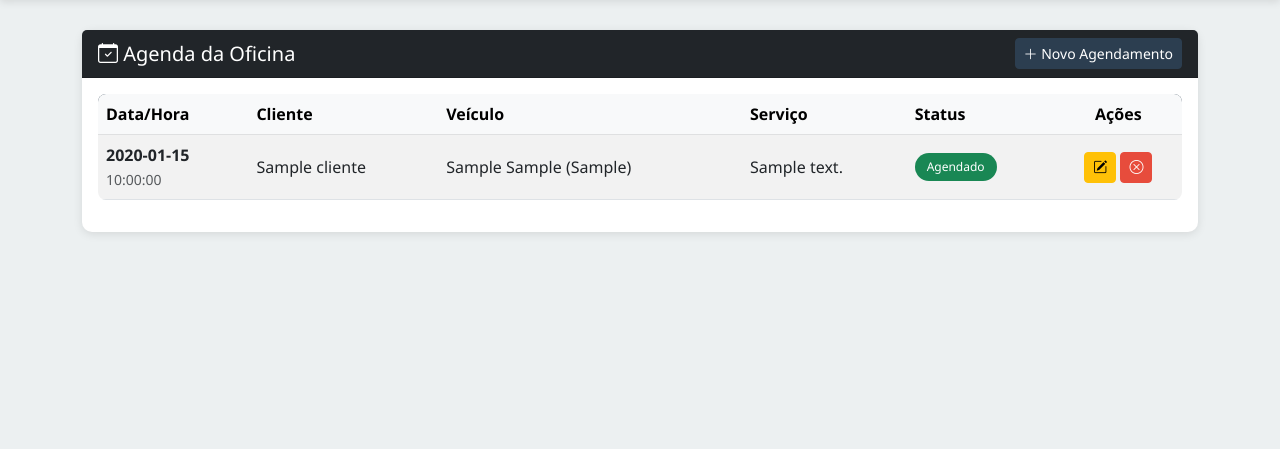
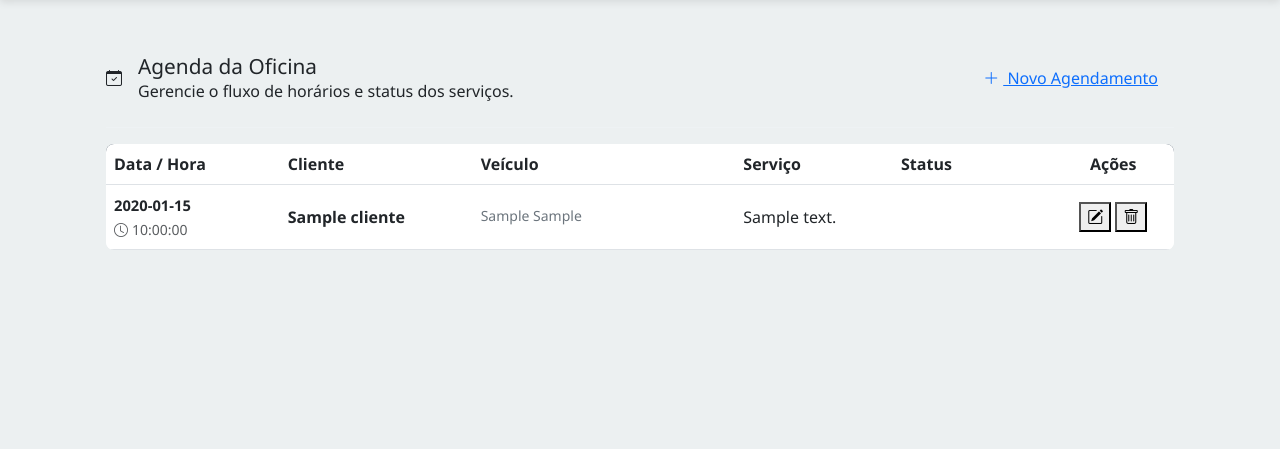
Before and after one commit to eduardacbayer/oficinapro, a Flask app: page /agendamentos in a window 1280 px wide. Shown: the part 62-511 px from the top of the page. Run offline with Flask 3, Linux system fonts and the light colour scheme; tables that the repository leaves empty hold one stand-in row (values such as "Sample post").

Commit message:
style: overhaul appointment tracking table and customize reschedule modal

```diff
--- a/oficina-app/templates/consulta_agendamentos.html
+++ b/oficina-app/templates/consulta_agendamentos.html
@@ -3,21 +3,37 @@
 {% block title %}Consulta de Agendamentos{% endblock %}
 
 {% block content %}
-<div class="row">
+<div class="row mb-5">
     <div class="col-12">
-        <div class="card">
-            <div class="card-header bg-dark text-white d-flex justify-content-between align-items-center">
-                <h5 class="mb-0"><i class="bi bi-calendar-check"></i> Agenda da Oficina</h5>
-                <a href="/agendar" class="btn btn-primary btn-sm">
-                    <i class="bi bi-plus-lg"></i> Novo Agendamento
+        <!-- CONTAINER REFINADO -->
+        <div class="card-oficina-clean p-4">
+
+            <!-- HEADER DA LISTAGEM -->
+            <div class="d-flex flex-column flex-md-row justify-content-between align-items-md-center gap-3 mb-4">
+                <div class="d-flex align-items-center gap-3">
+                    <div class="icon-circle-sm">
+                        <i class="bi bi-calendar-check"></i>
+                    </div>
+                    <div>
+                        <h4 class="card-title-oficina mb-0" style="font-size: 1.3rem;">Agenda da Oficina</h4>
+                        <p class="card-text-oficina mb-0">Gerencie o fluxo de horários e status dos serviços.</p>
+                    </div>
+                </div>
+                <div>
+                    <a href="/agendar" class="btn-oficina-fixed py-2 px-3">
+                        <i class="bi bi-plus-lg me-1"></i> Novo Agendamento
                     </a>
                 </div>
-            <div class="card-body">
+            </div>
+
+            <hr class="my-3" style="border-color: #f1f5f9;">
+
+            <!-- TABELA REESTILIZADA -->
             <div class="table-responsive">
-                    <table class="table table-hover table-striped align-middle">
-                        <thead class="table-light">
+                <table class="table table-hover align-middle custom-table-oficina">
+                    <thead>
                         <tr>
-                                <th>Data/Hora</th>
+                            <th>Data / Hora</th>
                             <th>Cliente</th>
                             <th>Veículo</th>
                             <th>Serviço</th>
@@ -28,38 +44,40 @@
                     <tbody>
                         {% for a in agendamentos %}
                         <tr>
-                                <td>
-                                    <strong>{{ a.data_agendamento }}</strong><br>
-                                    <small class="text-muted">{{ a.hora_agendamento }}</small>
+                            <td style="min-width: 120px;">
+                                <strong class="text-slate-700" style="font-size: 0.92rem;">{{ a.data_agendamento }}</strong><br>
+                                <span class="text-muted small"><i class="bi bi-clock me-1"></i>{{ a.hora_agendamento }}</span>
                             </td>
-                                <td>{{ a.cliente_nome }}</td>
-                                <td>{{ a.marca }} {{ a.modelo }} ({{ a.placa }})</td>
-                                <td>{{ a.descricao or 'Nenhuma descrição' }}</td>
+                            <td class="fw-semibold text-slate-700">{{ a.cliente_nome }}</td>
+                            <td class="text-secondary small">{{ a.marca }} {{ a.modelo }} <span class="badge badge-placa">{{ a.placa }}</span></td>
+                            <td class="text-slate-600 text-truncate" style="max-width: 250px;">{{ a.descricao or 'Nenhuma descrição' }}</td>
                             <td>
                                 {% if a.status == 'Agendado' %}
-                                        <span class="badge bg-success">{{ a.status }}</span>
+                                    <span class="badge badge-status-success"><i class="bi bi-circle-fill me-1" style="font-size: 0.5rem;"></i>{{ a.status }}</span>
                                 {% else %}
-                                        <span class="badge bg-danger">{{ a.status }}</span>
+                                    <span class="badge badge-status-danger"><i class="bi bi-circle-fill me-1" style="font-size: 0.5rem;"></i>{{ a.status }}</span>
                                 {% endif %}
                             </td>
                             <td class="text-center">
                                 {% if a.status == 'Agendado' %}
-                                    <button class="btn btn-warning btn-sm" onclick="abrirModalEdicao('{{ a.id }}', '{{ a.data_agendamento }}', '{{ a.hora_agendamento }}')" title="Reagendar">
+                                <div class="d-flex gap-1 justify-content-center">
+                                    <button class="btn-action-edit" onclick="abrirModalEdicao('{{ a.id }}', '{{ a.data_agendamento }}', '{{ a.hora_agendamento }}')" title="Reagendar">
                                         <i class="bi bi-pencil-square"></i>
                                     </button>
-                                    <button class="btn btn-danger btn-sm" onclick="cancelarAgendamento('{{ a.id }}')" title="Cancelar">
-                                        <i class="bi bi-x-circle"></i>
+                                    <button class="btn-action-cancel" onclick="cancelarAgendamento('{{ a.id }}')" title="Cancelar">
+                                        <i class="bi bi-trash"></i>
                                     </button>
+                                </div>
                                 {% else %}
-                                    <span class="text-muted"><i class="bi bi-slash-circle"></i></span>
+                                <span class="text-muted small"><i class="bi bi-dash-circle"></i> Finalizado</span>
                                 {% endif %}
                             </td>
                         </tr>
                         {% else %}
                         <tr>
-                                <td colspan="6" class="text-center text-muted py-4">
-                                    <i class="bi bi-calendar-x fs-2"></i>
-                                    <p class="mt-2">Nenhum agendamento encontrado.</p>
+                            <td colspan="6" class="text-center text-muted py-5">
+                                <i class="bi bi-calendar-x text-muted mb-2" style="font-size: 2.5rem;"></i>
+                                <p class="mt-2 mb-0" style="font-size: 0.95rem;">Nenhum agendamento encontrado na base.</p>
                             </td>
                         </tr>
                         {% endfor %}
@@ -69,30 +87,33 @@
         </div>
     </div>
 </div>
+
+<!-- MODAL TOTALMENTE CUSTOMIZADO -->
+<div class="modal fade" id="modalEditar" tabindex="-1" aria-hidden="true">
+    <div class="modal-dialog modal-dialog-centered">
+        <div class="modal-content custom-modal-oficina">
+            <div class="modal-header border-0 pb-0">
+                <div class="d-flex align-items-center gap-2">
+                    <i class="bi bi-clock-history text-slate-700" style="font-size: 1.2rem;"></i>
+                    <h5 class="modal-title fw-bold text-slate-700" style="font-size: 1.1rem;">Reagendar Atendimento</h5>
                 </div>
-
-<div class="modal fade" id="modalEditar" tabindex="-1" aria-hidden="true">
-    <div class="modal-dialog">
-        <div class="modal-content">
-            <div class="modal-header bg-warning">
-                <h5 class="modal-title"><i class="bi bi-clock-history"></i> Reagendar Atendimento</h5>
-                <button type="button" class="btn-close" data-bs-dismiss="modal" aria-label="Close"></button>
+                <button type="button" class="btn-close shadow-none" data-bs-dismiss="modal" aria-label="Close"></button>
             </div>
             <form id="formEditarAgendamento">
-                <div class="modal-body">
+                <div class="modal-body py-4">
                     <input type="hidden" id="edit_id" name="id">
                     <div class="mb-3">
-                        <label for="nova_data" class="form-label">Nova Data</label>
-                        <input type="date" class="form-control" id="nova_data" name="nova_data" required>
+                        <label for="nova_data" class="form-label text-muted small fw-bold">NOVA DATA</label>
+                        <input type="date" class="form-control custom-input-oficina" id="nova_data" name="nova_data" required>
                     </div>
                     <div class="mb-3">
-                        <label for="nova_hora" class="form-label">Novo Horário</label>
-                        <input type="time" class="form-control" id="nova_hora" name="nova_hora" required>
+                        <label for="nova_hora" class="form-label text-muted small fw-bold">NOVO HORÁRIO</label>
+                        <input type="time" class="form-control custom-input-oficina" id="nova_hora" name="nova_hora" required>
                     </div>
                 </div>
-                <div class="modal-footer">
-                    <button type="button" class="btn btn-secondary" data-bs-dismiss="modal">Fechar</button>
-                    <button type="submit" class="btn btn-primary">Salvar Alterações</button>
+                <div class="modal-footer border-0 pt-0">
+                    <button type="button" class="btn-oficina-secondary py-2" data-bs-dismiss="modal">Fechar</button>
+                    <button type="submit" class="btn-oficina-fixed py-2">Salvar Alterações</button>
                 </div>
             </form>
         </div>
@@ -101,11 +122,165 @@
 {% endblock %}
 
 {% block extra_js %}
+<style>
+    body {
+        background-color: #f4f6f9 !important;
+    }
+
+    .card-oficina-clean {
+        background: #ffffff;
+        border: 1px solid #e2e8f0;
+        border-radius: 16px;
+        box-shadow: 0 4px 12px rgba(0, 0, 0, 0.02);
+    }
+
+    .icon-circle-sm {
+        width: 44px;
+        height: 44px;
+        background-color: #2c3e50;
+        border-radius: 10px;
+        display: flex;
+        align-items: center;
+        justify-content: center;
+        color: #ffffff;
+        font-size: 1.2rem;
+    }
+
+    .card-title-oficina {
+        font-weight: 700;
+        color: #1e293b;
+    }
+
+    .card-text-oficina {
+        font-size: 0.85rem;
+        color: #64748b;
+    }
+
+    /* ESTILIZAÇÃO DA TABELA */
+    .custom-table-oficina thead th {
+        background-color: #f8fafc;
+        color: #64748b;
+        font-size: 0.78rem;
+        text-transform: uppercase;
+        font-weight: 700;
+        padding: 14px;
+        border-bottom: 2px solid #edf2f7;
+    }
+
+    .custom-table-oficina tbody td {
+        padding: 14px;
+        color: #334155;
+        font-size: 0.9rem;
+        border-bottom: 1px solid #f1f5f9;
+    }
+
+    .text-slate-700 { color: #334155; }
+    .text-slate-600 { color: #475569; }
+
+    /* BADGES CUSTOMIZADOS */
+    .badge-placa {
+        background-color: #f1f5f9;
+        color: #475569;
+        font-weight: 600;
+        border: 1px solid #cbd5e1;
+        border-radius: 4px;
+        font-size: 0.75rem;
+    }
+
+    .badge-status-success {
+        background-color: #ecfdf5;
+        color: #065f46;
+        font-weight: 600;
+        padding: 6px 10px;
+        border-radius: 6px;
+        display: inline-flex;
+        align-items: center;
+        gap: 6px;
+    }
+
+    .badge-status-danger {
+        background-color: #fef2f2;
+        color: #991b1b;
+        font-weight: 600;
+        padding: 6px 10px;
+        border-radius: 6px;
+        display: inline-flex;
+        align-items: center;
+        gap: 6px;
+    }
+
+    /* BOTÕES DE AÇÃO */
+    .btn-action-edit, .btn-action-cancel {
+        border: none;
+        width: 32px;
+        height: 32px;
+        border-radius: 6px;
+        display: inline-flex;
+        align-items: center;
+        justify-content: center;
+        transition: all 0.2s ease;
+    }
+
+    .btn-action-edit {
+        background-color: #fef9c3;
+        color: #854d0e;
+    }
+    .btn-action-edit:hover { background-color: #fef08a; }
+
+    .btn-action-cancel {
+        background-color: #fee2e2;
+        color: #991b1b;
+    }
+    .btn-action-cancel:hover { background-color: #fecaca; }
+
+    /* FORMULÁRIO E MODAL */
+    .custom-modal-oficina {
+        border-radius: 14px;
+        border: none;
+        box-shadow: 0 10px 25px rgba(0,0,0,0.08);
+    }
+
+    .custom-input-oficina {
+        border: 1px solid #cbd5e1;
+        border-radius: 8px;
+        padding: 10px 14px;
+        font-size: 0.92rem;
+    }
+    .custom-input-oficina:focus {
+        border-color: #2c3e50;
+        box-shadow: 0 0 0 3px rgba(44, 62, 80, 0.1);
+    }
+
+    .btn-oficina-fixed {
+        display: inline-block;
+        font-size: 0.85rem;
+        font-weight: 600;
+        color: #ffffff !important;
+        background-color: #2c3e50;
+        border: none;
+        border-radius: 8px;
+        text-decoration: none;
+        transition: all 0.2s;
+    }
+    .btn-oficina-fixed:hover { background-color: #1a252f; transform: translateY(-1px); }
+
+    .btn-oficina-secondary {
+        display: inline-block;
+        font-size: 0.85rem;
+        font-weight: 600;
+        color: #64748b !important;
+        background-color: #f1f5f9;
+        border: 1px solid #e2e8f0;
+        border-radius: 8px;
+        text-decoration: none;
+        transition: all 0.2s;
+    }
+    .btn-oficina-secondary:hover { background-color: #e2e8f0; }
+</style>
+
 <script>
-    // Inicializar Modal do Bootstrap
     const modalEditar = new bootstrap.Modal(document.getElementById('modalEditar'));
 
-    // Abre o modal e preenche com os dados atuais
     function abrirModalEdicao(id, data, hora) {
         document.getElementById('edit_id').value = id;
         document.getElementById('nova_data').value = data;
@@ -113,10 +288,8 @@
         modalEditar.show();
     }
 
-    // Submeter formulário de edição
     document.getElementById('formEditarAgendamento').addEventListener('submit', async function(e) {
         e.preventDefault();
-
         const id = document.getElementById('edit_id').value;
         const formData = new FormData(this);
 
@@ -139,7 +312,6 @@
         }
     });
 
-    // Função de Cancelamento
     async function cancelarAgendamento(id) {
         if (confirm("Tem certeza que deseja cancelar este agendamento?")) {
             try {
```
Lines whose indentation alone changed are shown as unchanged.
